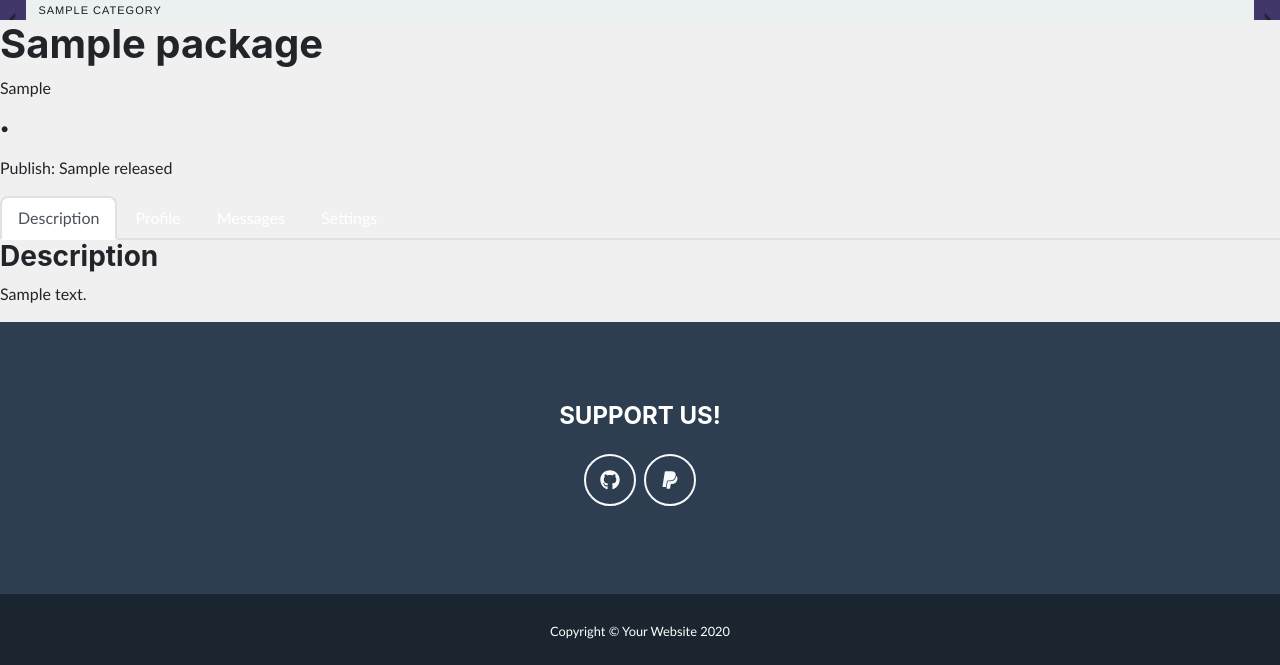
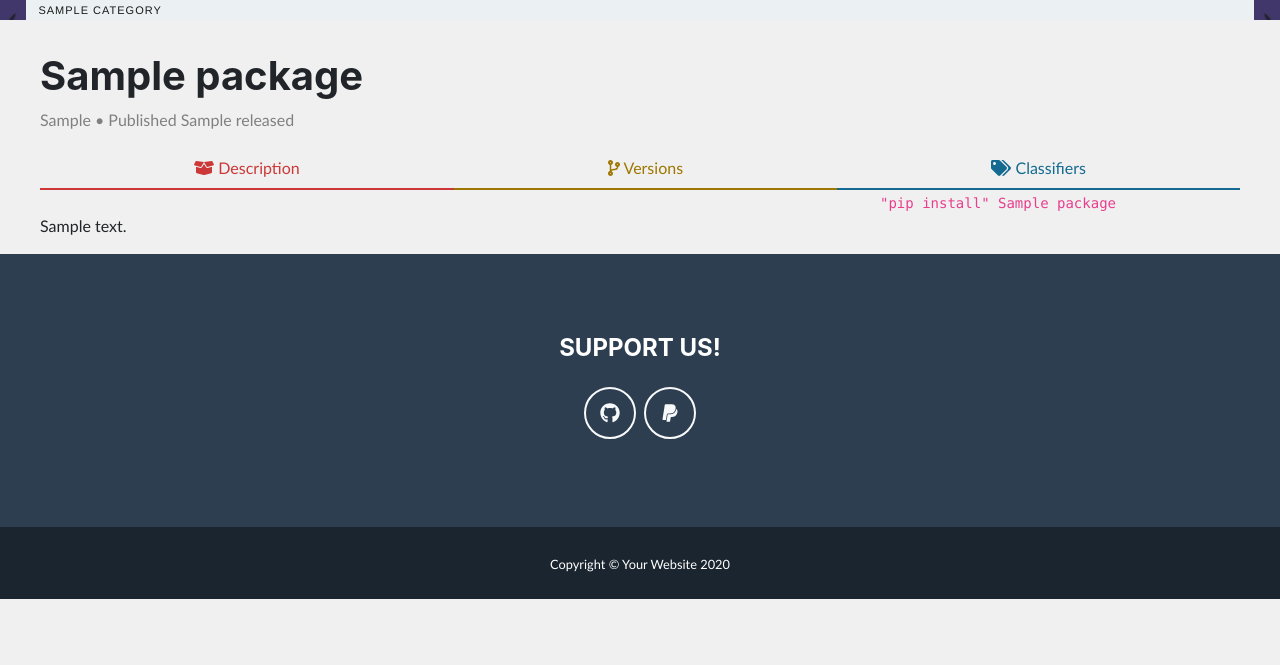
Before and after one commit to flaskpackages/flaskpackages, a Flask app: template flask_packages/templates/package.html in a window 1280 px wide. Shown: the part 104-769 px from the top of the page. Run offline with Flask 2, Linux system fonts and the light colour scheme; the template is opened without the code that fills it: most values are stand-ins (such as "Sample title", 1, 10 or a date in 2020); parts of the project's set-up code (start-up, migrations or seed data) failed here and were passed over; some libraries are stand-ins or nearby versions; some web fonts are replaced.

Commit message:
package view update

```diff
--- a/flask_packages/app.py
+++ b/flask_packages/app.py
@@ -2,19 +2,20 @@ import os
 
 from flask import Flask
 
-db_password = os.environ['DBPASSWD']
-db_connection = os.environ['DBCONN']
-db_name = 'flask_db'
-password_salt = os.environ['PASSWDSALT']
-secret_key = os.environ['SECR_KEY']
-
+flask_packages_enviro = os.environ['FLASK_PACKAGES_ENVIRO']
+split = flask_packages_enviro.split(',')
+db_password = split[0]
+db_connection = split[1]
+db_name = split[2]
+password_salt = split[3]
+secret_key = split[4]
 
 def create_app(template_folder):
     # Create app
     app = Flask(__name__, template_folder=template_folder)
     app.config['DEBUG'] = True
     app.config['SECURITY_PASSWORD_SALT'] = password_salt
+    app.config['SECRET_KEY'] = secret_key
     app.config['SECURITY_PASSWORD_HASH'] = 'bcrypt'
     app.config['MONGODB_HOST'] = {'mongodb+srv://user:'+db_password+'@'+db_connection+'/'+db_name+'?retryWrites=true&w=majority'}
-    app.config['SECRET_KEY'] = secret_key
     return app
--- a/flask_packages/scripts/scrapper.py
+++ b/flask_packages/scripts/scrapper.py
@@ -180,7 +180,6 @@ def add_package_to_db(package_info, name, collection):
 
 def update_package_on_db(package_info, name, collection):
     # VERSION
-
     version = package_info.find('span', {'class': 'package-snippet__version'}).text
     search = collection.find({"name": name})
     for objects in search:
--- a/flask_packages/static/css/package.css
+++ b/flask_packages/static/css/package.css
@@ -1,6 +1,19 @@
-.package__info > p {
+.content {
+    max-width: 1200px;
+    margin-top: 2rem;
+    margin-right: auto;
+    margin-left: auto;
+}
+.package__desc {
     display: flex;
-    position: absolute;
     color: gray;
+}
+
+.package_info {
 
 }
+
+.static_info{
+    width: 30%;
+    margin-left: auto;
+}
--- a/flask_packages/templates/base.html
+++ b/flask_packages/templates/base.html
@@ -11,6 +11,8 @@
         <script src="https://cdnjs.cloudflare.com/ajax/libs/font-awesome/5.13.0/js/all.min.js" crossorigin="anonymous"></script>
         <!-- Core theme CSS (includes Bootstrap)-->
         <link href="/static/css/styles.css" rel="stylesheet">
+         <!-- Fontawesome - Place your kit's code here -->
+        <script src="https://kit.fontawesome.com/5dacdca810.js" crossorigin="anonymous"></script>
         <!-- Fonts CSS-->
         <link rel="stylesheet" href="/static/css/heading.css">
         <link rel="stylesheet" href="/static/css/body.css">
--- a/flask_packages/templates/package.html
+++ b/flask_packages/templates/package.html
@@ -1,42 +1,75 @@
 {% extends "base.html" %}
 {% block content %}
-<link href='/static/css/package.css' rel='stylesheet' type='text/css' />
+<link href='/static/css/package.css' rel='stylesheet'/>
+
+<div class="content">
+
   <h1>{{package['name']}}</h1>
-<div className="package__info">
-    <p>{{package['lastest_version']}}</p>
-    <p>•</p>
-    <p>Publish: {{package['released']}}</p>
+  <div class="package__desc">
+      <p>{{package['lastest_version']}} • Published {{package['released']}}</p>
   </div>
-<ul class="nav nav-tabs" id="myTab" role="tablist">
-    <li class="nav-item">
-      <a class="nav-link active" id="home-tab" data-toggle="tab" href="#home" role="tab" aria-controls="home" aria-selected="true">Description</a>
+
+  <ul class="nav nav-fill" id="myTab" role="tablist" >
+    <li class="nav-item" style="border-bottom: 2px solid #cb3837">
+      <a style="color: #cb3837" class="nav-link active" id="home-tab" data-toggle="tab" href="#home" role="tab" aria-controls="home" aria-selected="true"><i class="fas fa-box-open"></i> Description</a>
     </li>
-    <li class="nav-item">
-      <a class="nav-link" id="profile-tab" data-toggle="tab" href="#profile" role="tab" aria-controls="profile" aria-selected="false">Profile</a>
+    <li class="nav-item" style="border-bottom: 2px solid rgb(158, 119, 0)">
+      <a style="color: rgb(158, 119, 0)" class="nav-link" id="profile-tab" data-toggle="tab" href="#profile" role="tab" aria-controls="profile" aria-selected="false"><i class="fas fa-code-branch"></i> Versions</a>
     </li>
-    <li class="nav-item">
-      <a class="nav-link" id="messages-tab" data-toggle="tab" href="#messages" role="tab" aria-controls="messages" aria-selected="false">Messages</a>
-    </li>
-    <li class="nav-item">
-      <a class="nav-link" id="settings-tab" data-toggle="tab" href="#settings" role="tab" aria-controls="settings" aria-selected="false">Settings</a>
+    <li class="nav-item" style="border-bottom: 2px solid rgb(20, 106, 144)">
+      <a style="color: rgb(20, 106, 144)" class="nav-link" id="messages-tab" data-toggle="tab" href="#messages" role="tab" aria-controls="messages" aria-selected="false"><i class="fas fa-tags"></i> Classifiers</a>
     </li>
   </ul>
 
-  <div class="tab-content">
+  <div class="package_info">
+    <div class="static_info" style="width: 30%;">
+      <code title="Copy Command to Clipboard">
+        <span>
+          "pip install" <!-- --> {{package['name']}}
+        </span>
+      </code>
+    </div>
+    <div class="tab-content" style="width: 60%;">
       <div class="tab-pane active" id="home" role="tabpanel" aria-labelledby="home-tab">
-        <h3>Description</h3>
           <p>
             {{package['description']|safe}}
           <p>
       </div>
       <div class="tab-pane" id="profile" role="tabpanel" aria-labelledby="profile-tab">
-        <h3>PyPi</h3>
-        <p>{{package['pypi_link']}}</p>
+
+        <div id="accordion">
+
+          {% for version in package['versions'] %}
+          <div class="card">
+            <div class="card-header" id="headingTwo">
+              <h5 class="mb-0">
+                <button class="btn btn-link collapsed" data-toggle="collapse" data-target="#collapse{{version['sha256']}}" aria-expanded="false" aria-controls="collapse{{version['sha256']}}">
+                  {{version['version']}}
+                </button>
+              </h5>
             </div>
-    <div class="tab-pane" id="messages" role="tabpanel" aria-labelledby="messages-tab">...</div>
-    <div class="tab-pane" id="settings" role="tabpanel" aria-labelledby="settings-tab">...</div>
+            <div id="collapse{{version['sha256']}}" class="collapse" aria-labelledby="headingTwo" data-parent="#accordion">
+              <div class="card-body">
+                <p> date: {{version['date']}} </p>
+                <p> link: {{version['link']}} </p>
+                <p> sha256: {{version['sha256']}} </p>
+              </div>
+            </div>
+          </div>
+          {% endfor %}
         </div>
 
+      </div>
+
+      <div class="tab-pane" id="messages" role="tabpanel" aria-labelledby="messages-tab">
+        <p>
+          Classifiers
+        </p>
+      </div>
+    </div>
+
+  </div>
+</div>
   <script>
     $(function () {
       $('#myTab li:last-child a').tab('show')
```
Also changed, not shown: flask_packages/views.py (+4 -9 lines). Lines whose indentation alone changed are shown as unchanged.
